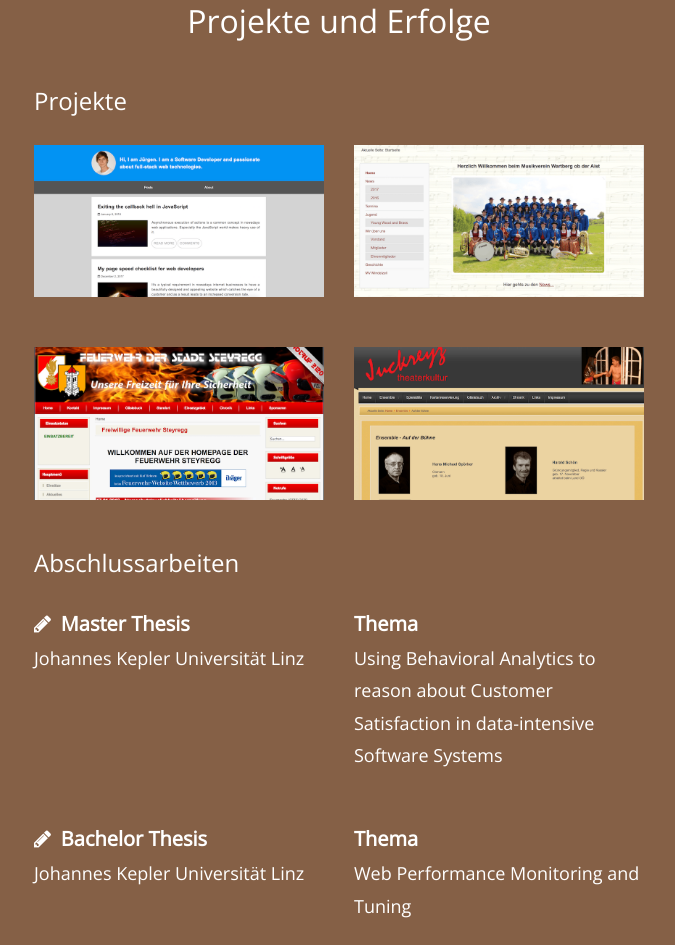
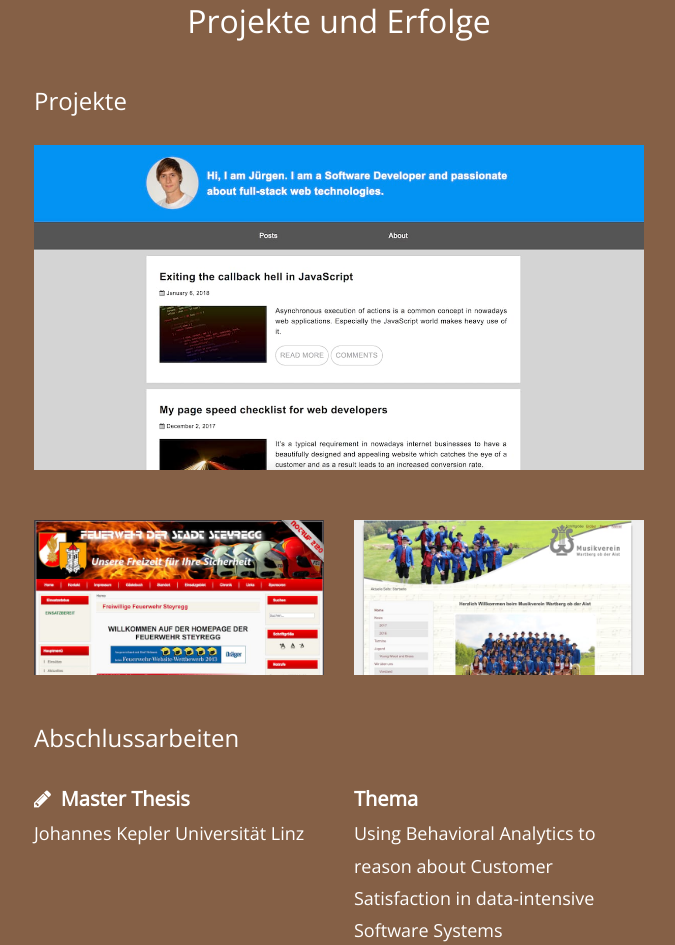
Before and after one commit to jratzenboeck/online-resume, a plain HTML site: page index.html in a window 1280 px wide. Shown: the part 6182-7127 px from the top of the page, without its empty margins (301-976 px from the left). Drawn offline with nearby package versions, Linux system fonts and the light colour scheme.

Commit message:
Add srcset to images where it makes sense

```diff
--- a/index.html
+++ b/index.html
@@ -765,24 +765,14 @@
         <h3 class="section__subtitle">Projekte</h3>
 
         <div class="row resume-item">
-            <div class="col-sm-6 resume-item__column">
+            <div class="col-xs-12 resume-item__column">
                 <a class="project-link" href="https://www.jratzenboeck.com" target="_blank">
                     <figure class="project-figure">
                         <img class="project-figure__image lazy-load"
+                             data-srcset="img/dev-blog-small.jpg 768w, img/dev-blog-large.jpg 1200w"
                              data-src="img/dev-blog.png" alt="Developer blog von Jürgen Ratzenböck"/>
                         <figcaption class="project-figure__caption">
                             <p class="project-figure__caption-header">Mein persönlicher Developer Blog</p>
-                        </figcaption>
-                    </figure>
-                </a>
-            </div>
-            <div class="col-sm-6 resume-item__column">
-                <a href="http://www.mv-wartberg.at" target="_blank">
-                    <figure class="project-figure">
-                        <img class="project-figure__image lazy-load"
-                             data-src="img/mv-wartberg.png" alt="Homepage Musikverein Wartberg"/>
-                        <figcaption class="project-figure__caption">
-                            <p class="project-figure__caption-header">Homepage - Musikverein Wartberg</p>
                         </figcaption>
                     </figure>
                 </a>
@@ -794,7 +784,7 @@
                 <a href="http://www.ff-steyregg.at" target="_blank">
                     <figure class="project-figure">
                         <img class="project-figure__image lazy-load"
-                             data-src="img/ff-steyregg.png" alt="Homepage der Feuerwehr Steyregg"/>
+                             data-src="img/ff-steyregg.jpg" alt="Homepage der Feuerwehr Steyregg"/>
                         <figcaption class="project-figure__caption">
                             <p class="project-figure__caption-header">Homepage - Feuerwehr Steyregg</p>
                         </figcaption>
@@ -802,12 +792,12 @@
                 </a>
             </div>
             <div class="col-sm-6 resume-item__column">
-                <a href="http://juckreyz.at" target="_blank">
+                <a href="http://www.mv-wartberg.at" target="_blank">
                     <figure class="project-figure">
                         <img class="project-figure__image lazy-load"
-                             data-src="img/juckreyz.png" alt="Homepage des Theatvereins Juckreyz"/>
+                             data-src="img/mv-wartberg.jpg" alt="Homepage Musikverein Wartberg"/>
                         <figcaption class="project-figure__caption">
-                            <p class="project-figure__caption-header">Homepage - Theaterverein Juckreyz</p>
+                            <p class="project-figure__caption-header">Homepage - Musikverein Wartberg</p>
                         </figcaption>
                     </figure>
                 </a>
--- a/js/util.js
+++ b/js/util.js
@@ -52,8 +52,13 @@ function onIntersection(entries, observer) {
 
 function preLoad(image) {
     image.src = image.dataset.src;
+    if (!!image.dataset.srcset) {
+        image.srcset = image.dataset.srcset;
+    }
+
     image.onload = () => {
         image.removeAttribute('data-src');
+        image.removeAttribute('data-srcset');
     };
 }
 
```
Also changed, not shown: img/dev-blog-large.jpg (added), img/dev-blog-small.jpg (added), img/dev-blog.png (deleted), img/ff-steyregg.jpg (added), img/ff-steyregg.png (deleted), img/mv-wartberg.jpg (added), img/mv-wartberg.png (deleted).
